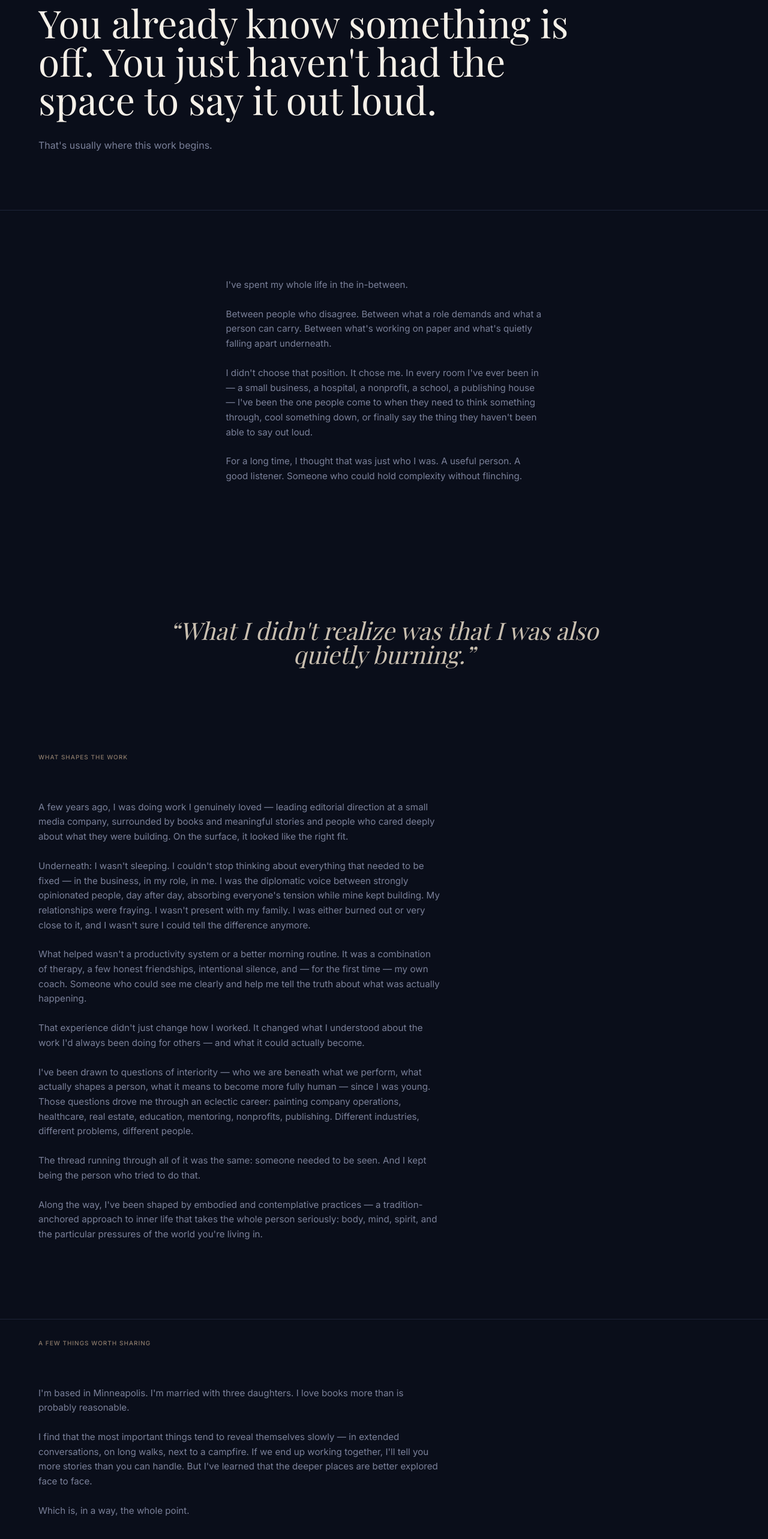
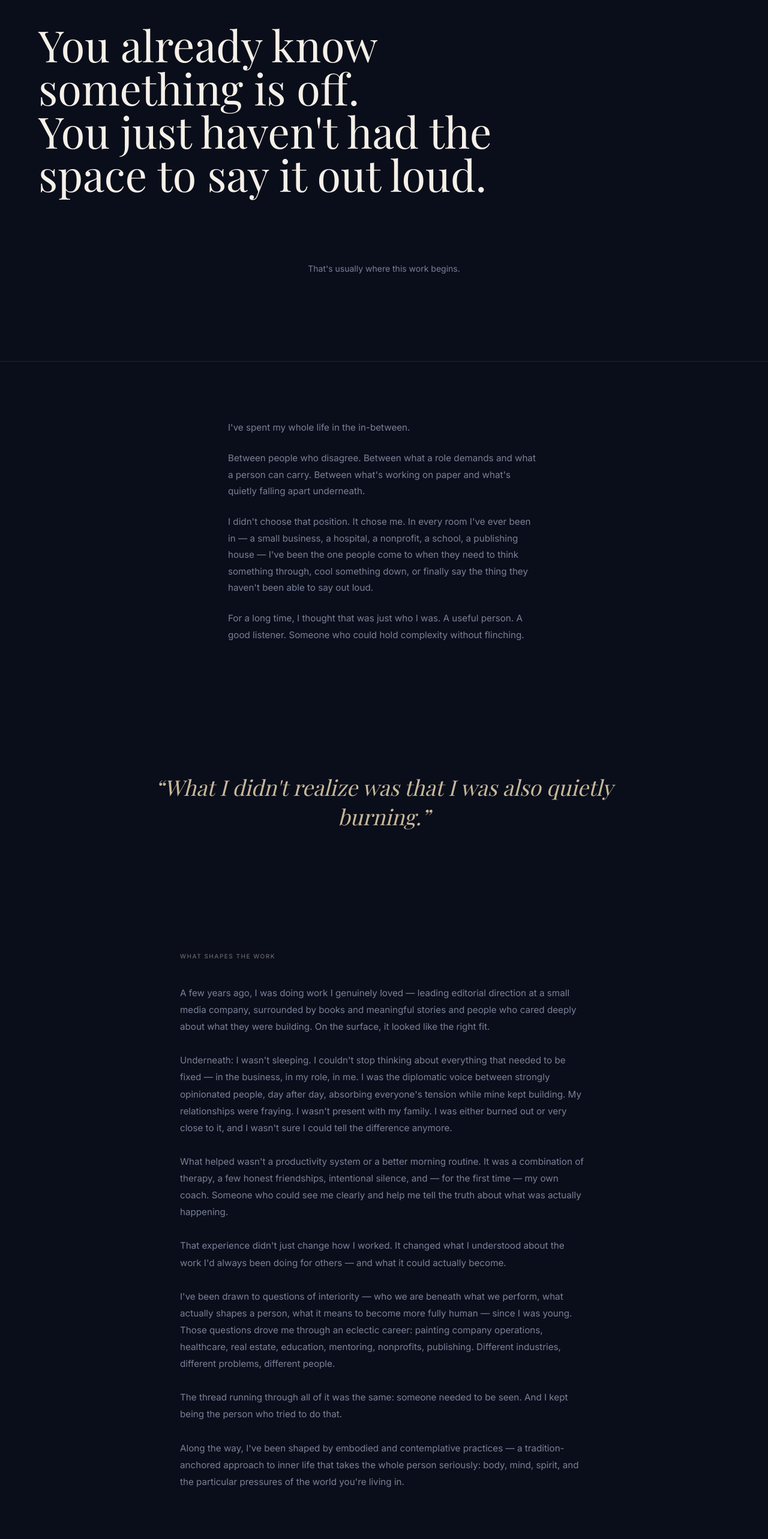
Before and after one commit to jskroening-afk/my-site, a Next.js app: page /about in a window 1280 px wide. Shown: the part 186-2752 px from the top of the page at 60% size. Built offline with nearby package versions, Linux system fonts and the light colour scheme; a web font is replaced by a local one.

Commit message:
about page layout fixes

```diff
--- a/app/(site)/about/page.tsx
+++ b/app/(site)/about/page.tsx
@@ -11,18 +11,30 @@ export default function AboutPage() {
   return (
     <>
       {/* ── Section 1: Hero ── */}
-      <section className="px-6 lg:px-8 pt-40 pb-20 lg:pt-48 lg:pb-24">
+      <section className="px-6 lg:px-8 pt-48 pb-16 lg:pt-56 lg:pb-20">
         <div className="max-w-6xl mx-auto">
-          <h1 className="font-serif text-5xl md:text-6xl lg:text-[4rem] font-normal leading-[1.1] text-[#f5f0e8] max-w-4xl mb-8">
-            You already know something is off. You just haven&apos;t had the space to say it out loud.
+          <h1 className="font-serif text-5xl md:text-6xl lg:text-[4.5rem] font-normal leading-[1.1] text-[#f5f0e8] max-w-4xl">
+            You already know something is off.<br />
+            You just haven&apos;t had the space to say it out loud.
           </h1>
-          <p className="text-base text-[#7a8099]">That&apos;s usually where this work begins.</p>
+        </div>
+      </section>
+
+      {/* ── Hero subline ── */}
+      <section className="px-6 lg:px-8 pb-28 lg:pb-36">
+        <div className="max-w-6xl mx-auto">
+          <p className="text-sm text-[#7a8099] text-center mt-8">
+            That&apos;s usually where this work begins.
+          </p>
         </div>
       </section>
 
       {/* ── Section 2: Narrow prose ── */}
-      <section className="px-6 lg:px-8 py-20 lg:py-28 border-t border-[#1e2538]">
-        <div className="max-w-[55ch] mx-auto space-y-6 text-[#7a8099] leading-relaxed text-[0.95rem]">
+      <section className="px-6 lg:px-8 py-20 lg:py-24 border-t border-[#1e2538]">
+        <div
+          className="mx-auto space-y-6 text-[#7a8099] text-[0.95rem]"
+          style={{ maxWidth: '520px', lineHeight: '1.8' }}
+        >
           <p>I&apos;ve spent my whole life in the in-between.</p>
           <p>
             Between people who disagree. Between what a role demands and what a person can carry.
@@ -42,27 +54,41 @@ export default function AboutPage() {
       </section>
 
       {/* ── Section 3: Pull quote ── */}
-      <section className="px-6 lg:px-8 py-20 lg:py-28">
+      <section className="px-6 lg:px-8" style={{ paddingTop: '120px', paddingBottom: '120px' }}>
         <div className="max-w-3xl mx-auto text-center">
-          <p className="font-serif text-3xl md:text-4xl lg:text-[2.5rem] font-normal italic leading-snug text-[#c9bfb0]">
+          <p
+            className="font-serif font-normal italic leading-snug"
+            style={{ fontSize: '2.25rem', color: '#C8B89A' }}
+          >
             &ldquo;What I didn&apos;t realize was that I was also quietly burning.&rdquo;
           </p>
         </div>
       </section>
 
-      {/* ── Section 4: Label ── */}
-      <section className="px-6 lg:px-8 pt-8 pb-4">
-        <div className="max-w-6xl mx-auto">
-          <p className="text-[10px] uppercase tracking-widest text-[#8B7A6A] font-medium">
+      {/* ── Section 4: Label — "What shapes the work" ── */}
+      <section className="px-6 lg:px-8" style={{ marginTop: '80px', paddingBottom: '40px' }}>
+        <div className="max-w-[680px] mx-auto">
+          <p
+            className="font-medium"
+            style={{
+              fontSize: '10px',
+              letterSpacing: '0.15em',
+              textTransform: 'uppercase',
+              color: '#666666',
+            }}
+          >
             What shapes the work
           </p>
         </div>
       </section>
 
       {/* ── Section 5: Body prose ── */}
-      <section className="px-6 lg:px-8 pt-12 pb-24 lg:pb-32">
-        <div className="max-w-6xl mx-auto">
-          <div className="max-w-2xl space-y-6 text-[#7a8099] leading-relaxed text-[0.95rem]">
+      <section className="px-6 lg:px-8 pb-24 lg:pb-32">
+        <div
+          className="mx-auto text-[#7a8099] text-[0.95rem]"
+          style={{ maxWidth: '680px', lineHeight: '1.85' }}
+        >
+          <div style={{ display: 'flex', flexDirection: 'column', gap: '28px' }}>
             <p>
               A few years ago, I was doing work I genuinely loved &mdash; leading editorial direction
               at a small media company, surrounded by books and meaningful stories and people who
@@ -106,19 +132,30 @@ export default function AboutPage() {
         </div>
       </section>
 
-      {/* ── Section 6: Label ── */}
-      <section className="px-6 lg:px-8 pt-8 pb-4 border-t border-[#1e2538]">
-        <div className="max-w-6xl mx-auto">
-          <p className="text-[10px] uppercase tracking-widest text-[#8B7A6A] font-medium">
+      {/* ── Section 6: Label — "A few things worth sharing" ── */}
+      <section className="px-6 lg:px-8" style={{ marginTop: '80px', paddingBottom: '40px' }}>
+        <div className="max-w-[680px] mx-auto">
+          <p
+            className="font-medium"
+            style={{
+              fontSize: '10px',
+              letterSpacing: '0.15em',
+              textTransform: 'uppercase',
+              color: '#666666',
+            }}
+          >
             A few things worth sharing
           </p>
         </div>
       </section>
 
       {/* ── Section 7: Personal paragraphs ── */}
-      <section className="px-6 lg:px-8 pt-12 pb-24 lg:pb-32">
-        <div className="max-w-6xl mx-auto">
-          <div className="max-w-2xl space-y-6 text-[#7a8099] leading-relaxed text-[0.95rem]">
+      <section className="px-6 lg:px-8 pb-24 lg:pb-32">
+        <div
+          className="mx-auto text-[#7a8099] text-[0.95rem]"
+          style={{ maxWidth: '680px', lineHeight: '1.85' }}
+        >
+          <div style={{ display: 'flex', flexDirection: 'column', gap: '28px' }}>
             <p>
               I&apos;m based in Minneapolis. I&apos;m married with three daughters. I love books more than
               is probably reasonable.
@@ -135,10 +172,13 @@ export default function AboutPage() {
       </section>
 
       {/* ── Section 8: CTA ── */}
-      <section className="px-6 lg:px-8 py-20 lg:py-28 border-t border-[#1e2538]">
-        <div className="max-w-6xl mx-auto">
-          <div className="max-w-2xl">
-            <p className="text-[#7a8099] leading-relaxed text-[0.95rem] mb-10">
+      <section className="px-6 lg:px-8 pb-28 lg:pb-36" style={{ marginTop: '80px' }}>
+        <div className="max-w-[680px] mx-auto">
+          <hr style={{ border: 'none', borderTop: '1px solid #2a2a2a', marginBottom: '80px' }} />
+          <p
+            className="text-[#7a8099] text-[0.95rem] mb-10"
+            style={{ lineHeight: '1.85' }}
+          >
             If any of this resonates, the discovery call is a real conversation &mdash; not a sales
             pitch. Forty-five minutes to see whether the work makes sense for where you are
             right now.
@@ -150,7 +190,6 @@ export default function AboutPage() {
             Book a discovery call
           </Link>
         </div>
-        </div>
       </section>
     </>
   )
```
Lines whose indentation alone changed are shown as unchanged.
